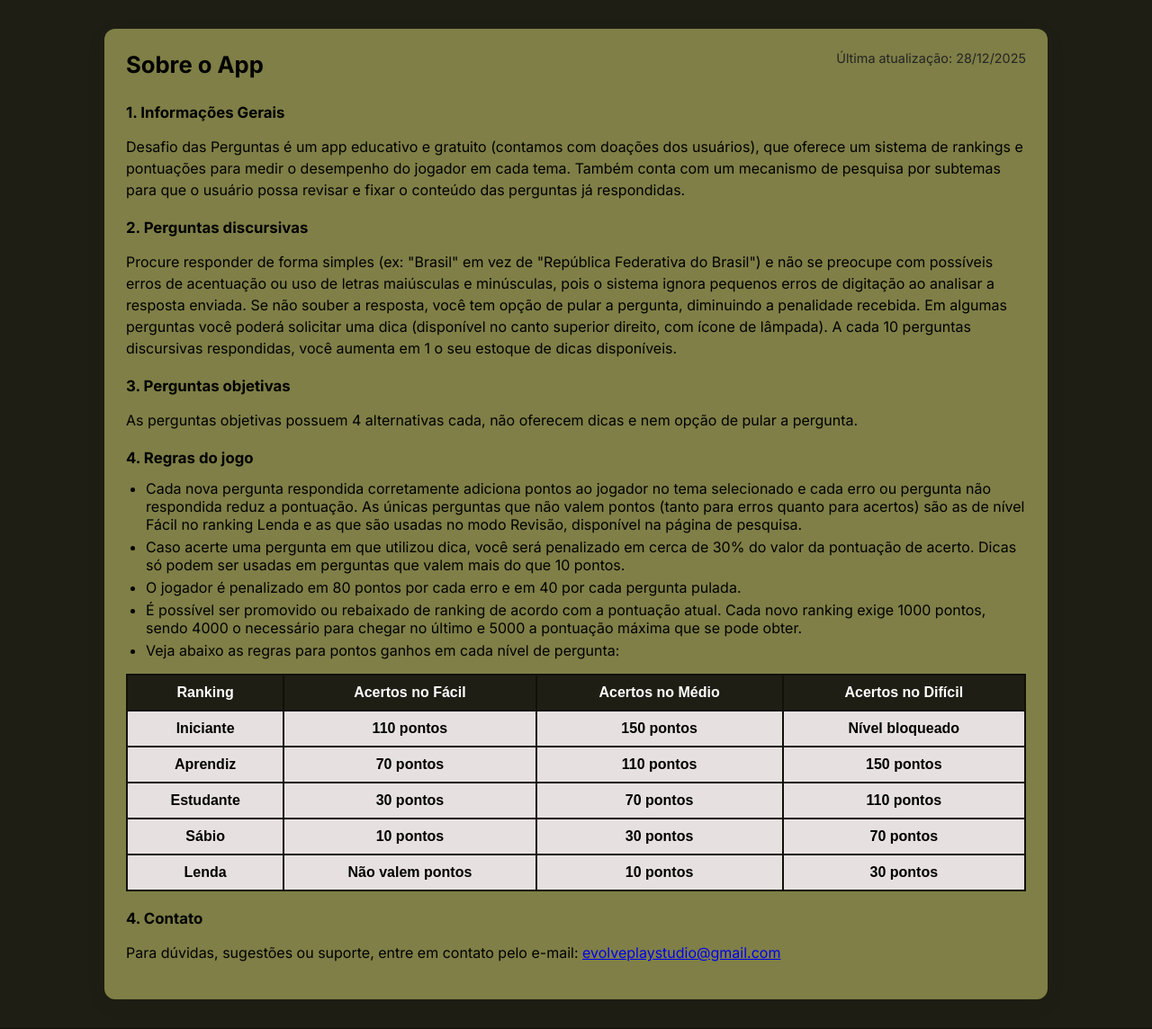
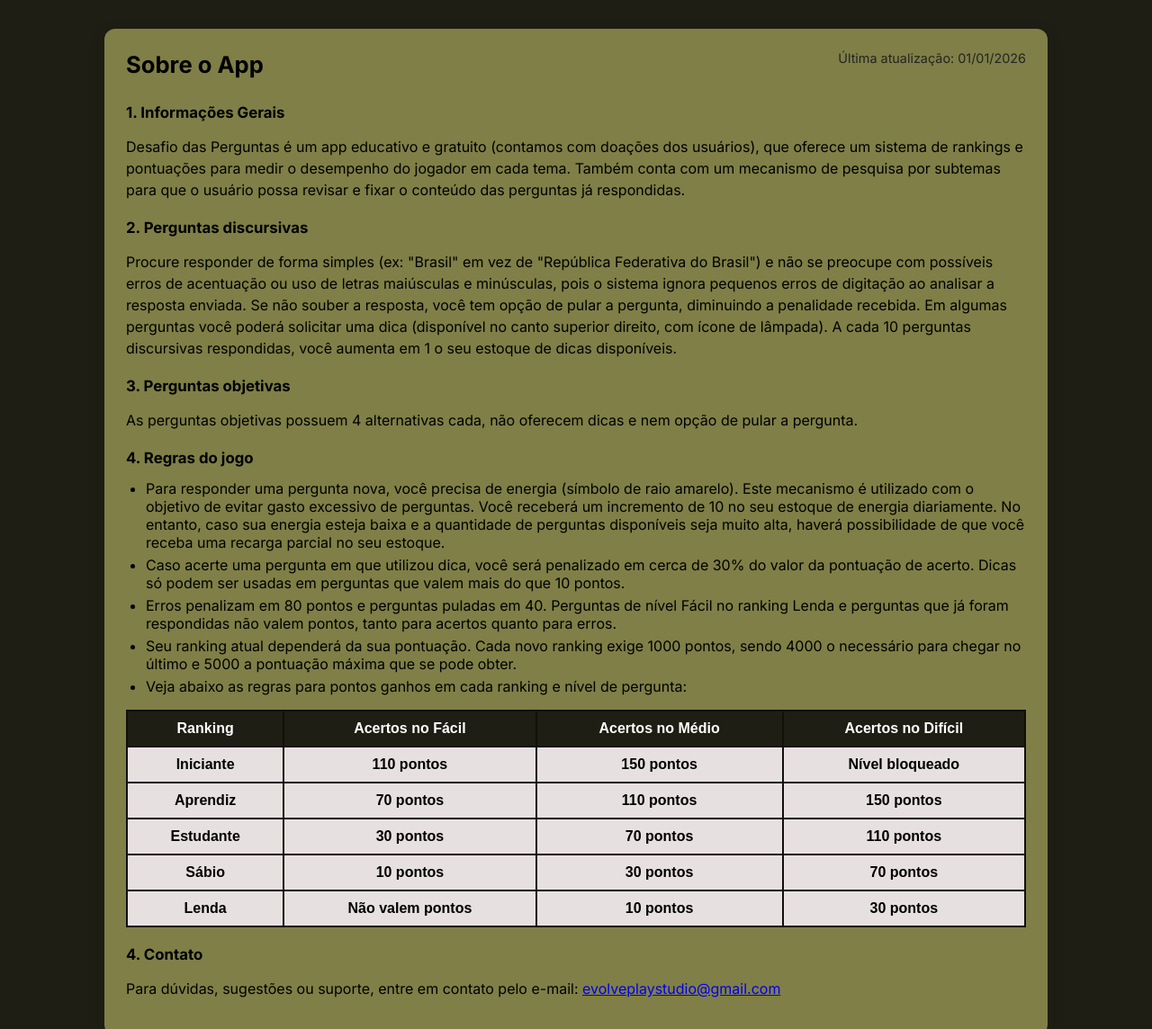
Before and after one commit to EvolvePlayStudio/DesafioDasPerguntasV.1.2.0, a Flask app: page /sobre-o-app in a window 1280 px wide. Shown: the top 1144 px of the page at 90% size. Run offline with Flask 3, Linux system fonts and the light colour scheme.

Commit message:
Diminui o incremento de perguntas diárias e atualiza a página 'Sobre o app'

```diff
--- a/atualizar_perguntas_dicas.py
+++ b/atualizar_perguntas_dicas.py
@@ -7,7 +7,7 @@ def atualizar_perguntas_dicas():
     try:
         with conn.cursor(cursor_factory=RealDictCursor) as cur:
             # Valores fixos definidos
-            incremento_perguntas = 20
+            incremento_perguntas = 10
             limite_maximo_perguntas = 100
 
             query = f"""
--- a/static/sitemap.xml
+++ b/static/sitemap.xml
@@ -52,7 +52,7 @@
 
   <url>
     <loc>https://desafiodasperguntas.com.br/sobre_o_app</loc>
-    <lastmod>2025-28-12</lastmod>
+    <lastmod>2026-01-01</lastmod>
     <changefreq>monthly</changefreq>
     <priority>0.6</priority>
   </url>
--- a/templates/sobre_o_app.html
+++ b/templates/sobre_o_app.html
@@ -38,7 +38,7 @@
       <!-- Título com data da última atualização -->
       <div class="header-content-politica-de-privacidade">
         <h1 class="h1-politica-de-privacidade">Sobre o App</h1>
-        <span class="last-update">Última atualização: 28/12/2025</span>
+        <span class="last-update">Última atualização: 01/01/2026</span>
       </div>
 
       <!-- Conteúdo -->
@@ -55,11 +55,11 @@
 
       <h2 class="h2-politica-de-privacidade">4. Regras do jogo</h2>
       <ul class="ul-politica-de-privacidade">
-        <li class="li-politica-de-privacidade">Cada nova pergunta respondida corretamente adiciona pontos ao jogador no tema selecionado e cada erro ou pergunta não respondida reduz a pontuação. As únicas perguntas que não valem pontos (tanto para erros quanto para acertos) são as de nível Fácil no ranking Lenda e as que são usadas no modo Revisão, disponível na página de pesquisa.</li>
+        <li class="li-politica-de-privacidade">Para responder uma pergunta nova, você precisa de energia (símbolo de raio amarelo). Este mecanismo é utilizado com o objetivo de evitar gasto excessivo de perguntas. Você receberá um incremento de 10 no seu estoque de energia diariamente. No entanto, caso sua energia esteja baixa e a quantidade de perguntas disponíveis seja muito alta, haverá possibilidade de que você receba uma recarga parcial no seu estoque.</li>
         <li class="li-politica-de-privacidade">Caso acerte uma pergunta em que utilizou dica, você será penalizado em cerca de 30% do valor da pontuação de acerto. Dicas só podem ser usadas em perguntas que valem mais do que 10 pontos.</li>
-        <li class="li-politica-de-privacidade">O jogador é penalizado em 80 pontos por cada erro e em 40 por cada pergunta pulada.</li>
-        <li class="li-politica-de-privacidade">É possível ser promovido ou rebaixado de ranking de acordo com a pontuação atual. Cada novo ranking exige 1000 pontos, sendo 4000 o necessário para chegar no último e 5000 a pontuação máxima que se pode obter.</li>
-        <li class="li-politica-de-privacidade">Veja abaixo as regras para pontos ganhos em cada nível de pergunta:</li>
+        <li class="li-politica-de-privacidade">Erros penalizam em 80 pontos e perguntas puladas em 40. Perguntas de nível Fácil no ranking Lenda e perguntas que já foram respondidas não valem pontos, tanto para acertos quanto para erros.</li>
+        <li class="li-politica-de-privacidade">Seu ranking atual dependerá da sua pontuação. Cada novo ranking exige 1000 pontos, sendo 4000 o necessário para chegar no último e 5000 a pontuação máxima que se pode obter.</li>
+        <li class="li-politica-de-privacidade">Veja abaixo as regras para pontos ganhos em cada ranking e nível de pergunta:</li>
       </ul>
 
       <table>
```
